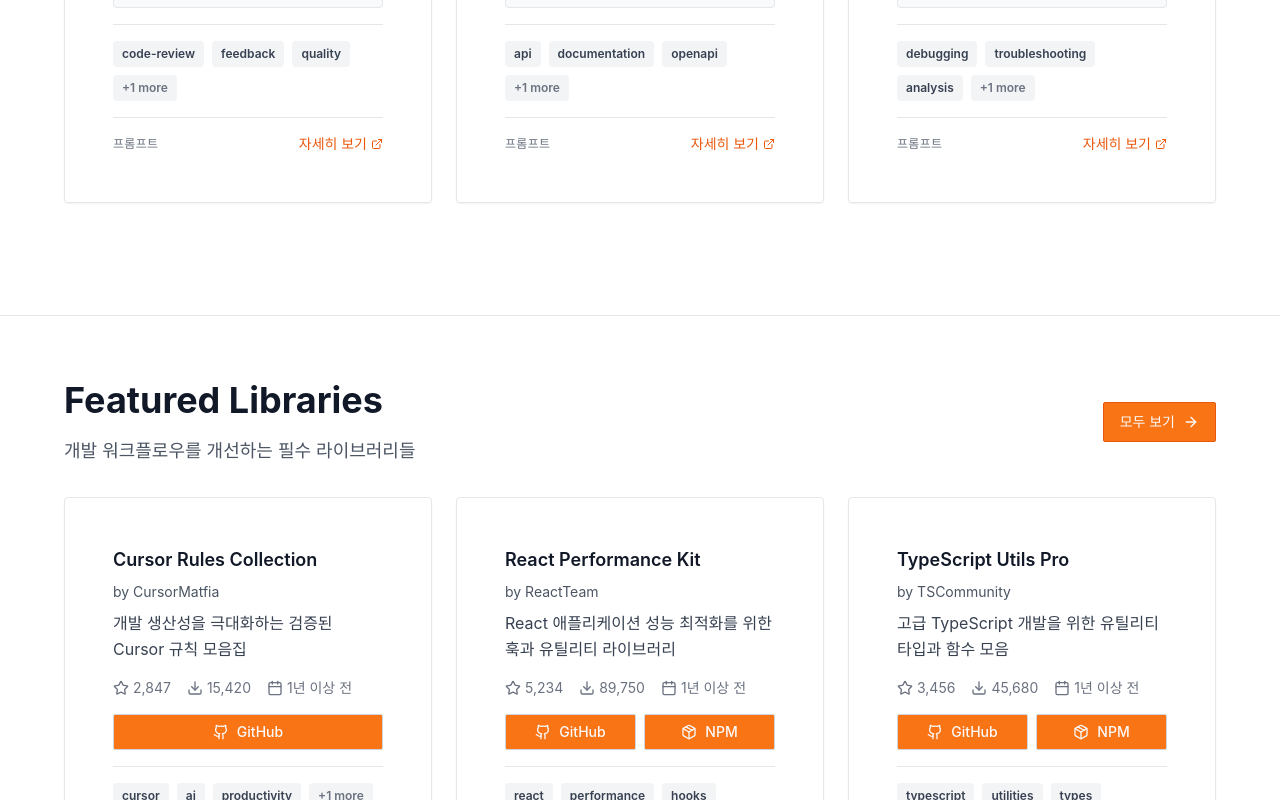
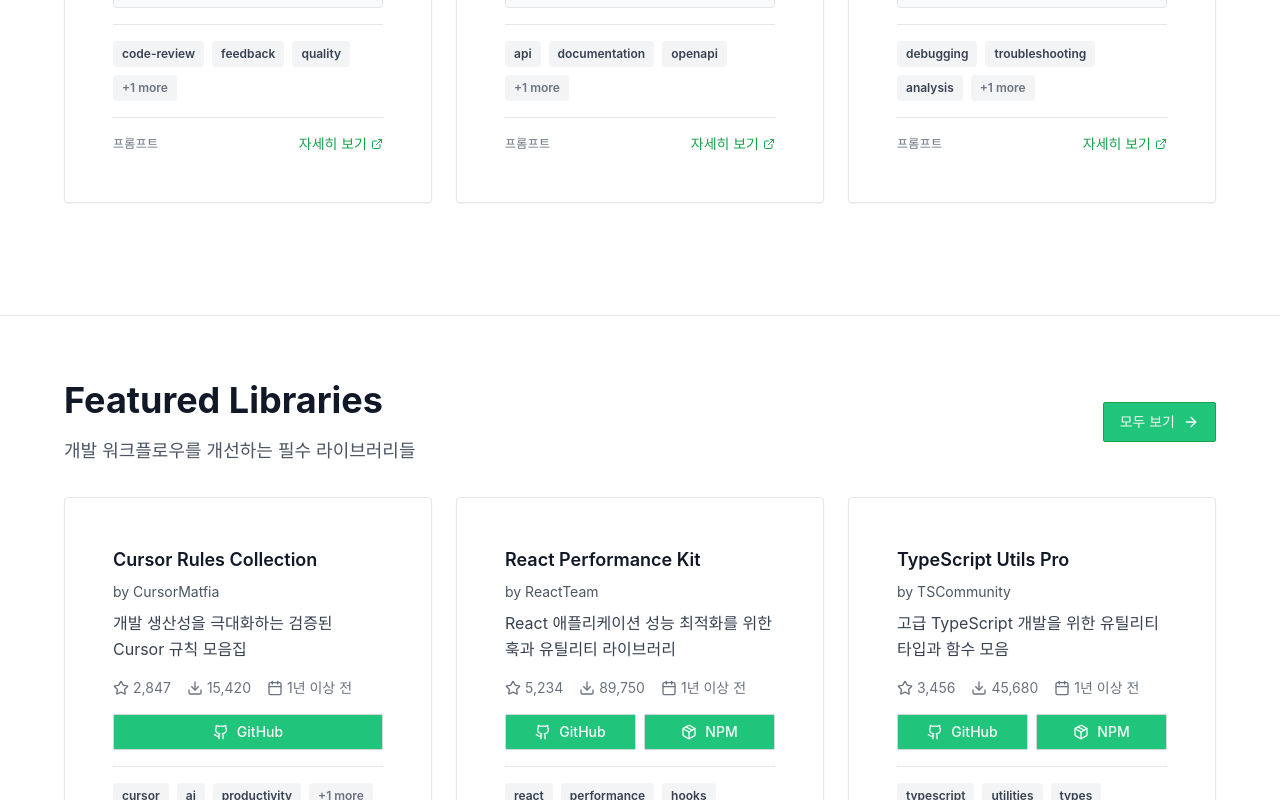
Before and after one commit to greatSumini/cursormatfia-archives, a Next.js app: page / in a window 1280 px wide. Shown: the part 1760-2560 px from the top of the page. Built offline with nearby package versions, Linux system fonts and the light colour scheme.

Commit message:
primary color

```diff
--- a/src/app/globals.css
+++ b/src/app/globals.css
@@ -10,7 +10,8 @@
     --card-foreground: 0 0% 3.9%;
     --popover: 0 0% 100%;
     --popover-foreground: 0 0% 3.9%;
-    --primary: 25 95% 53%;
+
+    --primary: 153 71% 45%;
     --primary-foreground: 0 0% 98%;
     --secondary: 0 0% 96.1%;
     --secondary-foreground: 0 0% 9%;
@@ -78,7 +79,7 @@
 @layer components {
   /* YC-style buttons */
   .btn-primary {
-    @apply bg-orange-600 hover:bg-orange-700 text-white font-medium px-4 py-2 rounded border border-orange-600 hover:border-orange-700 transition-colors duration-200;
+    @apply bg-green-600 hover:bg-green-700 text-white font-medium px-4 py-2 rounded border border-green-600 hover:border-green-700 transition-colors duration-200;
   }
 
   .btn-secondary {
@@ -100,7 +101,7 @@
 
   /* Input styles */
   .input-simple {
-    @apply bg-white border border-gray-300 focus:border-orange-500 focus:ring-1 focus:ring-orange-500 text-gray-900 placeholder-gray-500 rounded px-3 py-2;
+    @apply bg-white border border-gray-300 focus:border-green-500 focus:ring-1 focus:ring-green-500 text-gray-900 placeholder-gray-500 rounded px-3 py-2;
   }
 
   /* Text styles */
@@ -114,7 +115,7 @@
 
   /* Link styles */
   .link-primary {
-    @apply text-orange-600 hover:text-orange-700 hover:underline transition-colors duration-200;
+    @apply text-green-600 hover:text-green-700 hover:underline transition-colors duration-200;
   }
 
   .link-secondary {
```
